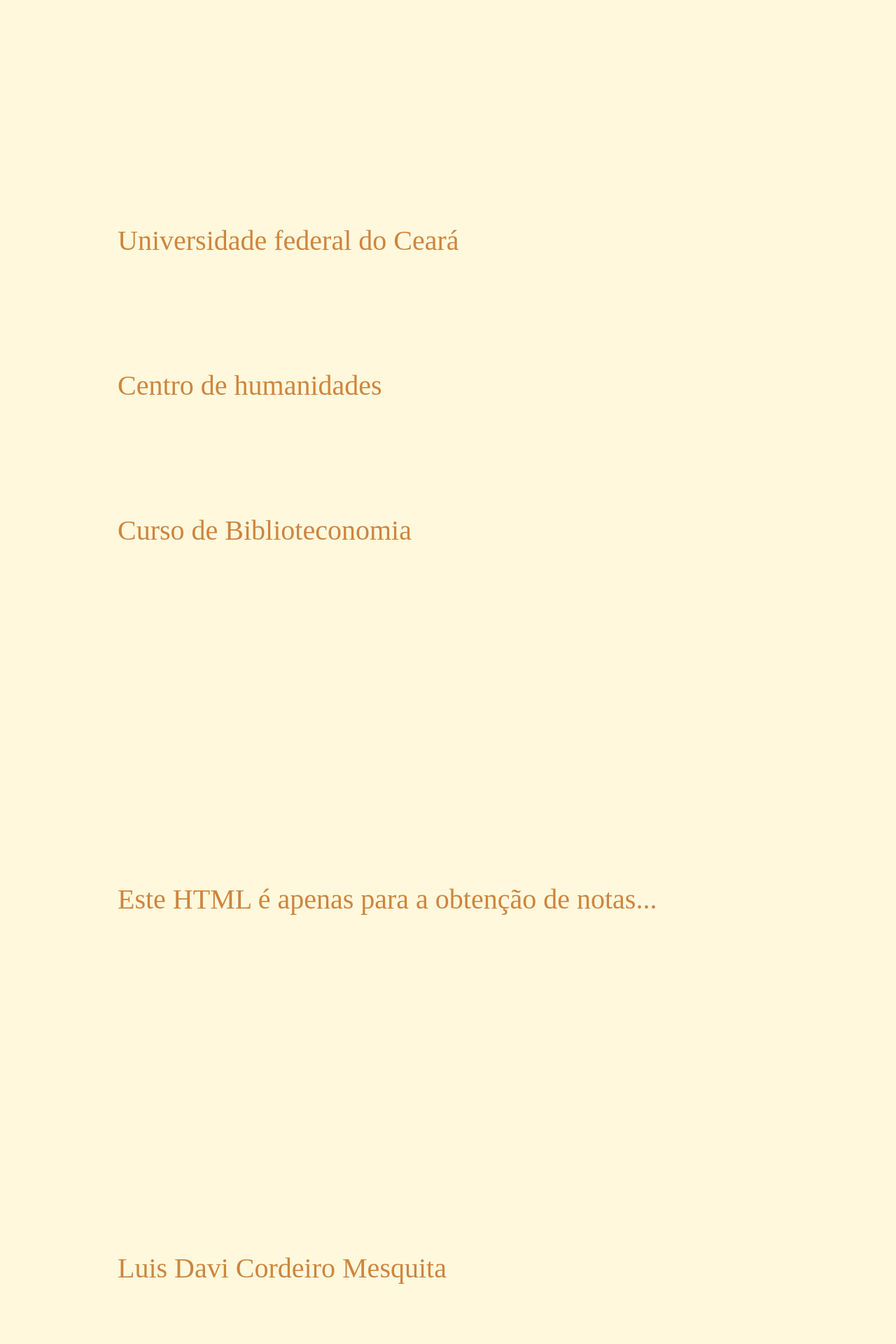
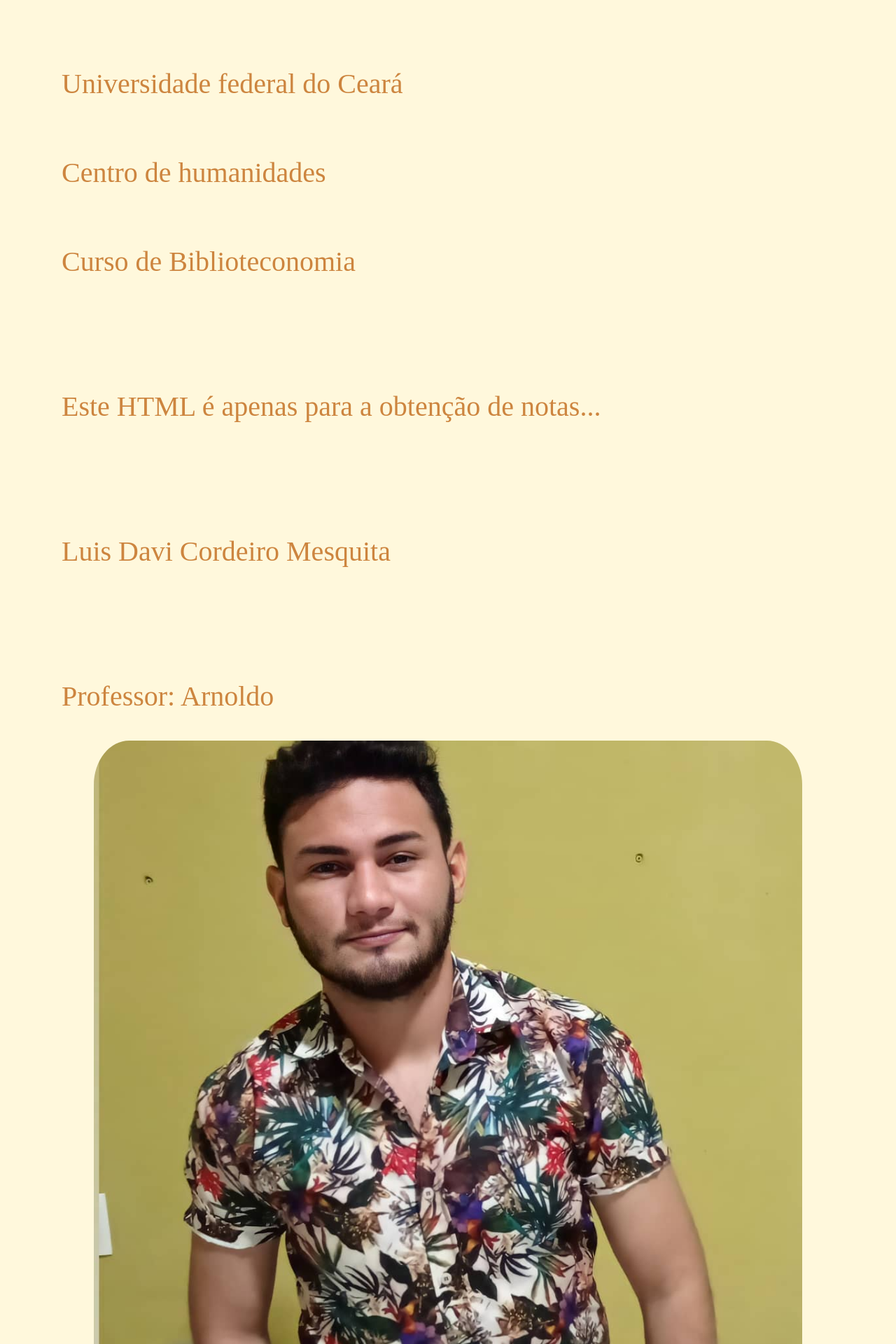
Before and after one commit to PabloBF/pablobf.github.io, a Jekyll site: the page ufc/informatica-aplicada/davi/index.html, which Jekyll copies as it is, in a window 1280 px wide. Shown: the top 1920 px of the page at 70% size. Built offline with Jekyll 4.4.1, drawn with Linux system fonts in a browser that asks for light colours.

Commit message:
Update index.html

```diff
--- a/ufc/informatica-aplicada/davi/index.html
+++ b/ufc/informatica-aplicada/davi/index.html
@@ -7,29 +7,29 @@
 			body {background-color:cornsilk;}
 		  p {
 			  color:peru;
-			  margin-left:10rem;
-			  margin-right:10rem;
+			  margin-left:5rem;
+			  margin-right:5rem;
 			  font-size:40px;
 		  }
 		  header {
-				margin-top:20rem;
-				margin-bottom:20rem;
+				margin-top:6rem;
+				margin-bottom:6rem;
 		  }
 		  header p {
 			  padding:0;
 				margin-top:0;
-				margin-bottom:10rem;
+				margin-bottom:5rem;
 			}
 			div p {
-			  margin-top: 30rem;
+			  margin-top: 10rem;
 			}
 
 			#foto {
 			  display: block;
-			  margin-left: 10rem;
-			  margin-right: 10rem;
-			  width: 100%;
-				border-radius: 10px;
+			  margin-left: auto;
+			  margin-right: auto;
+			  width: 80%;
+				border-radius: 5%;
 			}
 		</style>
   </head>
```
